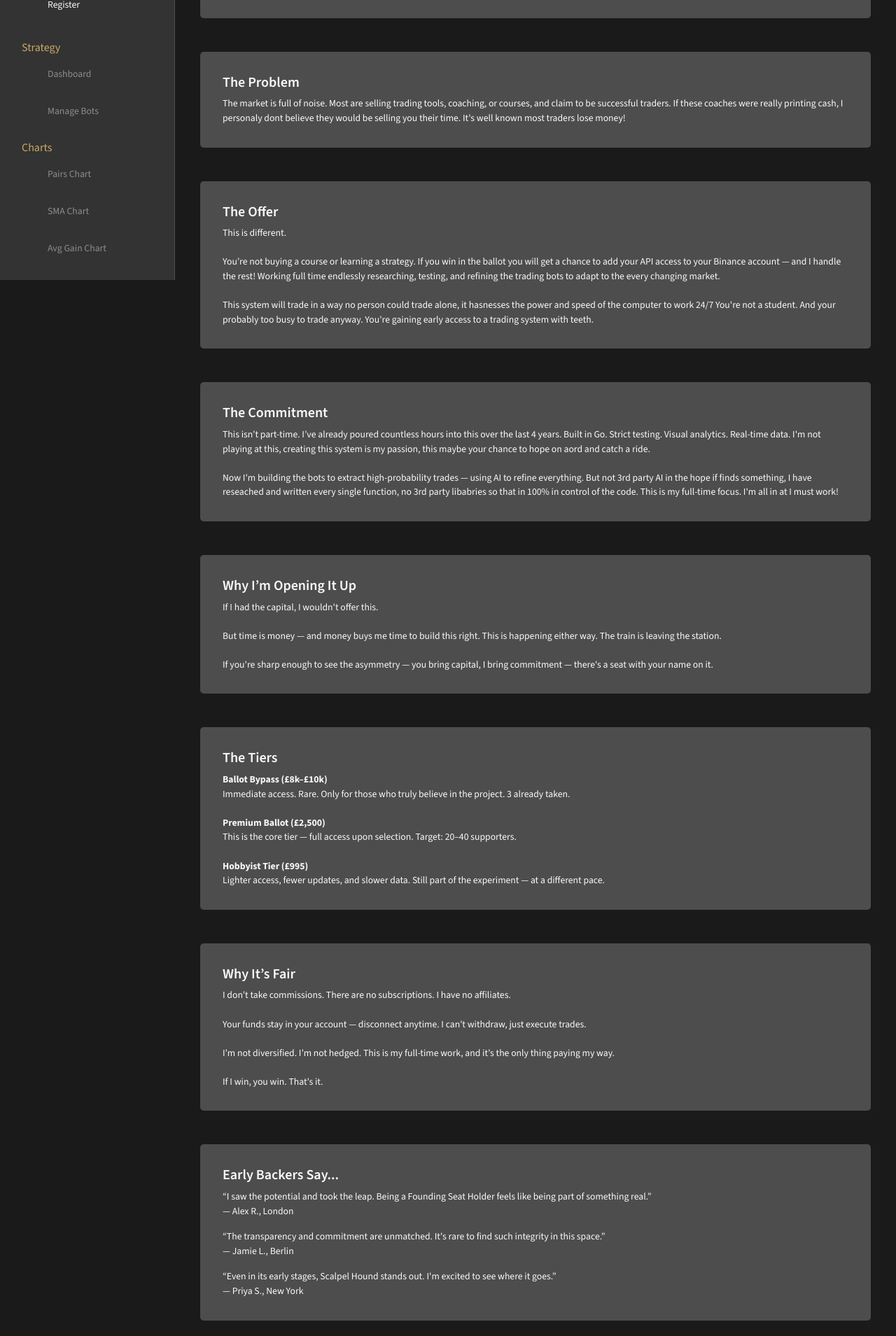
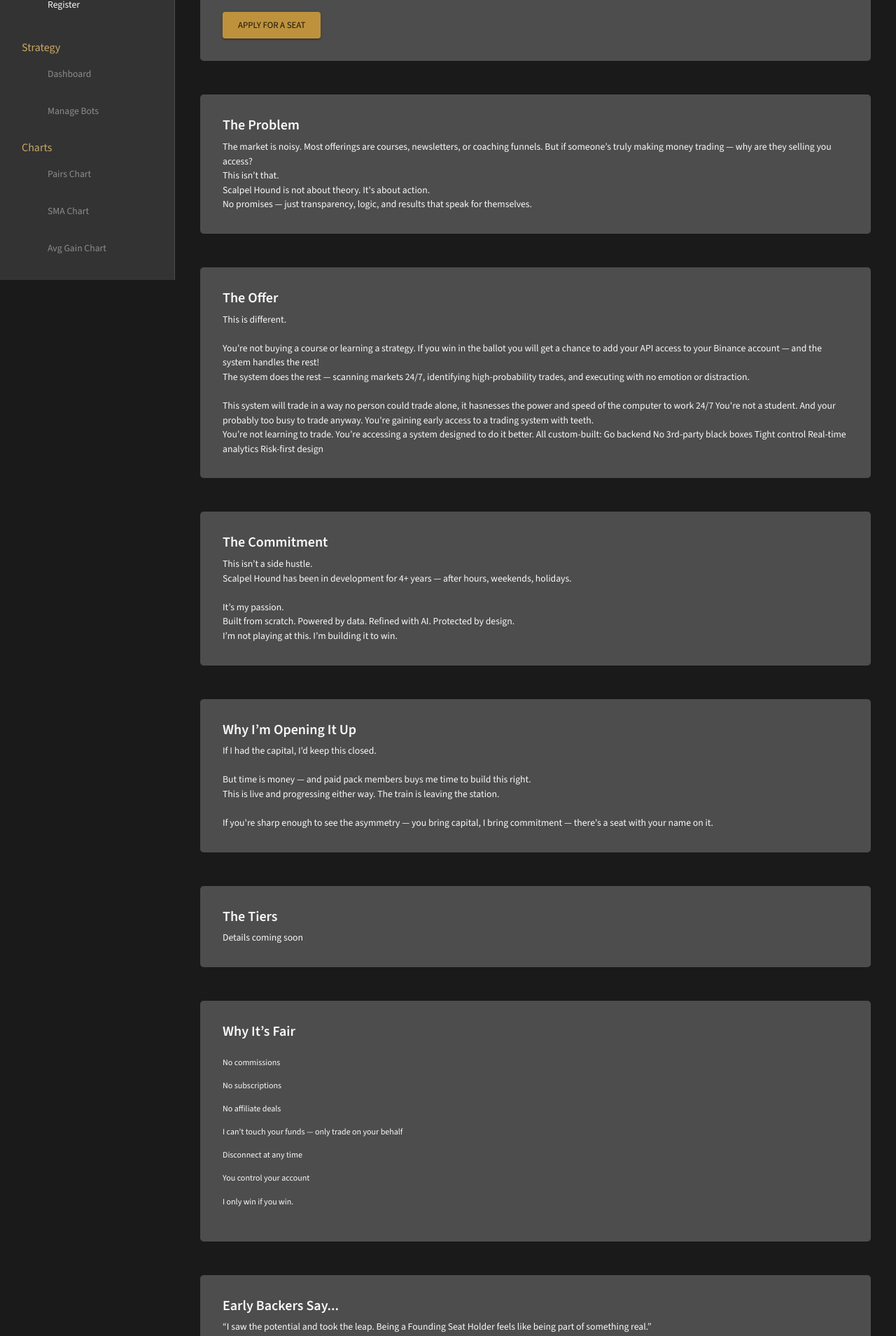
Before and after one commit to BarryBeics/CBM-Frontend, a React (Create React App) app: page / in a window 1280 px wide. Shown: the part 400-2309 px from the top of the page at 70% size. Built offline with nearby package versions, Linux system fonts and the light colour scheme; some icons are missing.

Commit message:
tweaking public facing copy

```diff
--- a/public/index.html
+++ b/public/index.html
@@ -24,7 +24,7 @@
       work correctly both with client-side routing and a non-root public URL.
       Learn how to configure a non-root public URL by running `npm run build`.
     -->
-    <title>React App</title>
+    <title>Scalpel Hound Trading</title>
   </head>
   <body>
     <noscript>You need to enable JavaScript to run this app.</noscript>
--- a/src/auth/LoginPanel.jsx
+++ b/src/auth/LoginPanel.jsx
@@ -1,10 +1,14 @@
 import { useState } from "react";
 import { useAuth } from "./AuthContext";
+import { useTheme } from "@mui/material";
 import { Box, TextField, Button, Typography, Paper } from "@mui/material";
 import { useNavigate } from "react-router-dom";
 import { GraphQLClient, gql } from "graphql-request";
 import { graphqlEndpoint } from "../config";
 import logo from "../assets/logo.png";
+
+// Theme
+import { tokens } from "../theme";
 
 const LOGIN_MUTATION = gql`
   mutation Login($input: LoginInput!) {
@@ -26,6 +30,9 @@
   const [password, setPassword] = useState("");
   const [error, setError] = useState("");
   const navigate = useNavigate();
+
+  const theme = useTheme();
+  const colors = tokens(theme.palette.mode);
 
   const { login } = useAuth();
 
@@ -58,10 +65,13 @@
     >
       <Paper elevation={3} sx={{ p: 4, width: "350px", textAlign: "center" }}>
 
-        <Typography variant="h5" fontWeight="bold" mb={2}>
+        <Typography variant="h3" fontWeight="bold" color={colors.houndGold[500]} mb={2}>
           Welcome to Scalpel Hound
         </Typography>
         <img src={logo} alt="Scalpel Hound Logo" style={{ width: 220, marginBottom: "1rem" }} />
+        <Typography variant="h6" fontWeight="bold" color={colors.scalpelTeal[400]} mb={2}>
+        Taking cuts from the market with surgeon-like precision
+        </Typography>
 
         <TextField
           label="Email"
--- a/src/views/landingPage/index.jsx
+++ b/src/views/landingPage/index.jsx
@@ -1,4 +1,4 @@
-import { Box, Button, Typography, useTheme } from "@mui/material";
+import { Box, Button, Typography, useTheme, List, ListItem, ListItemText } from "@mui/material";
 import Header from "../../components/Header";
 import { tokens } from "../../theme";
 
@@ -21,16 +21,31 @@
 
       <Section>
         <Typography variant="h5" gutterBottom>
-            This isn’t a course, a dashboard, or a coach.
+          This isn’t a course, a dashboard, or a coaching gig.
         </Typography>
         <Typography variant="body1" mb={3}>
-            It’s a single fullstack developer — with a pation for trading, betting everything — to build a trading system that works.
+          It’s a focused solo venture — a founder-led project in search of
+          something real.
           <br />
-            The system is already pulling price data and charting. Now I’m building the bots and money management layer.
-            <br /><br />
+          A trading system that adapts, improves, and trades with edge.
+          <br />
+          Built by a single full-stack developer with a passion for markets and
+          code.
+          <br />
+          Already pulling live market data, running analytics, and charting
+          insights.
+          <br />
+          Now entering the next phase: automated execution and risk management.
+          <br />
+          <br />
           Seats are limited. Entry is final.
         </Typography>
-          <Button variant="contained" color="secondary" size="large" href="/register">
+        <Button
+          variant="contained"
+          color="secondary"
+          size="large"
+          href="/register"
+        >
           Apply for a Seat
         </Button>
       </Section>
@@ -40,9 +55,16 @@
           The Problem
         </Typography>
         <Typography variant="body1">
-            The market is full of noise. Most are selling trading tools, coaching, or courses, and claim to be successful traders.
-            If these coaches were really printing cash, I personaly dont believe they would be selling you their time.
-            It's well known most traders lose money!
+          The market is noisy. Most offerings are courses, newsletters, or
+          coaching funnels. But if someone’s truly making money trading — why
+          are they selling you access?
+          <br />
+          This isn’t that.
+          <br />
+          Scalpel Hound is not about theory. It's about action.
+          <br />
+          No promises — just transparency, logic, and results that speak for
+          themselves.
         </Typography>
       </Section>
 
@@ -52,13 +74,24 @@
         </Typography>
         <Typography variant="body1">
           This is different.
-            <br /><br />
-            You’re not buying a course or learning a strategy.
-            If you win in the ballot you will get a chance to add your API access to your Binance account — and I handle the rest!
-            Working full time endlessly researching, testing, and refining the trading bots to adapt to the every changing market.
-            <br /><br />
-            This system will trade in a way no person could trade alone, it hasnesses the power and speed of the computer to work 24/7
-            You're not a student. And your probably too busy to trade anyway. You're gaining early access to a trading system with teeth.
+          <br />
+          <br />
+          You’re not buying a course or learning a strategy. If you win in the
+          ballot you will get a chance to add your API access to your Binance
+          account — and the system handles the rest!
+          <br />
+          The system does the rest — scanning markets 24/7, identifying
+          high-probability trades, and executing with no emotion or distraction.
+          <br />
+          <br />
+          This system will trade in a way no person could trade alone, it
+          hasnesses the power and speed of the computer to work 24/7 You're not
+          a student. And your probably too busy to trade anyway. You're gaining
+          early access to a trading system with teeth.
+          <br />
+          You’re not learning to trade. You’re accessing a system designed to do
+          it better. All custom-built: Go backend No 3rd-party black boxes Tight
+          control Real-time analytics Risk-first design
         </Typography>
       </Section>
 
@@ -67,12 +100,18 @@
           The Commitment
         </Typography>
         <Typography variant="body1">
-            This isn’t part-time. I’ve already poured countless hours into this over the last 4 years.
-            Built in Go. Strict testing. Visual analytics. Real-time data. I'm not playing at this, creating this system is my passion, this maybe your chance to hope on aord and catch a ride.
-            <br /><br />
-            Now I'm building the bots to extract high-probability trades — using AI to refine everything.
-            But not 3rd party AI in the hope if finds something, I have reseached and written every single function, no 3rd party libabries so that in 100% in control of the code.
-            This is my full-time focus. I'm all in at I must work!
+          This isn’t a side hustle.
+          <br />
+          Scalpel Hound has been in development for 4+ years — after hours,
+          weekends, holidays.
+          <br />
+          <br />
+          It’s my passion.
+          <br />
+          Built from scratch. Powered by data. Refined with AI. Protected by
+          design.
+          <br />
+          I’m not playing at this. I’m building it to win.
         </Typography>
       </Section>
 
@@ -81,12 +120,16 @@
           Why I’m Opening It Up
         </Typography>
         <Typography variant="body1">
-            If I had the capital, I wouldn't offer this.
-            <br /><br />
-            But time is money — and money buys me time to build this right.
-            This is happening either way. The train is leaving the station.
-            <br /><br />
-            If you're sharp enough to see the asymmetry — you bring capital, I bring commitment — there's a seat with your name on it.
+        If I had the capital, I’d keep this closed.
+          <br />
+          <br />
+          But time is money — and paid pack members buys me time to build this right.
+          <br />
+          This is live and progressing either way. The train is leaving the station.
+          <br />
+          <br />
+          If you're sharp enough to see the asymmetry — you bring capital, I
+          bring commitment — there's a seat with your name on it.
         </Typography>
       </Section>
 
@@ -95,14 +138,7 @@
           The Tiers
         </Typography>
         <Typography variant="body1">
-            <strong>Ballot Bypass (£8k–£10k)</strong><br />
-            Immediate access. Rare. Only for those who truly believe in the project. 3 already taken.<br /><br />
-
-            <strong>Premium Ballot (£2,500)</strong><br />
-            This is the core tier — full access upon selection. Target: 20–40 supporters.<br /><br />
-
-            <strong>Hobbyist Tier (£995)</strong><br />
-            Lighter access, fewer updates, and slower data. Still part of the experiment — at a different pace.
+          Details coming soon
         </Typography>
       </Section>
 
@@ -110,15 +146,23 @@
   <Typography variant="h4" gutterBottom>
     Why It’s Fair
   </Typography>
-          <Typography variant="body1">
-            I don’t take commissions. There are no subscriptions. I have no affiliates.
-            <br /><br />
-            Your funds stay in your account — disconnect anytime. I can’t withdraw, just execute trades.
-            <br /><br />
-            I’m not diversified. I’m not hedged. This is my full-time work, and it’s the only thing paying my way.
-            <br /><br />
-            If I win, you win. That’s it.
-          </Typography>
+
+  <List>
+  {[
+    "No commissions",
+    "No subscriptions",
+    "No affiliate deals",
+    "I can’t touch your funds — only trade on your behalf",
+    "Disconnect at any time",
+    "You control your account",
+    "I only win if you win.",
+  ].map((item) => (
+    <ListItem key={item} disableGutters dense>
+      <ListItemText primary={item} />
+    </ListItem>
+  ))}
+</List>
+
 </Section>
 
       <Section>
@@ -126,16 +170,19 @@
           Early Backers Say...
         </Typography>
         <Typography variant="body1" mb={2}>
-            “I saw the potential and took the leap. Being a Founding Seat Holder feels like being part of something real.”
+          “I saw the potential and took the leap. Being a Founding Seat Holder
+          feels like being part of something real.”
           <br />— Alex R., London
         </Typography>
         <Typography variant="body1" mb={2}>
-            “The transparency and commitment are unmatched. It's rare to find such integrity in this space.”
-            <br />— Jamie L., Berlin
+          “The transparency and commitment are unmatched. It's rare to find such
+          integrity in this space.”
+          <br />— Jamie L., Chester
         </Typography>
         <Typography variant="body1">
-            “Even in its early stages, Scalpel Hound stands out. I'm excited to see where it goes.”
-            <br />— Priya S., New York
+          “Even in its early stages, Scalpel Hound stands out. I'm excited to
+          see where it goes.”
+          <br />— Priya S., Madrid
         </Typography>
       </Section>
 
@@ -146,7 +193,12 @@
         <Typography variant="body1" mb={3}>
           Will you have a seat?
         </Typography>
-          <Button variant="contained" color="secondary" size="large" href="/register">
+        <Button
+          variant="contained"
+          color="secondary"
+          size="large"
+          href="/register"
+        >
           Apply for a Seat
         </Button>
         <Typography variant="caption" display="block" mt={2}>
@@ -155,14 +207,15 @@
       </Section>
 
       <Box mt={8} textAlign="center">
-          <Typography variant="body2">Barry Marples — Founder of Scalpel Hound Ltd</Typography>
+        <Typography variant="body2">
+          Barry Marples — Founder of Scalpel Hound Ltd
+        </Typography>
         <Typography variant="caption" display="block" mt={2}>
           Information provided is not financial advice. Trading involves risk.
         </Typography>
       </Box>
     </Box>
   );
-
 };
 
 export default LandingPage;
```
Also changed, not shown: src/views/register/index.jsx (+23 -6 lines). Lines whose indentation alone changed are shown as unchanged.
